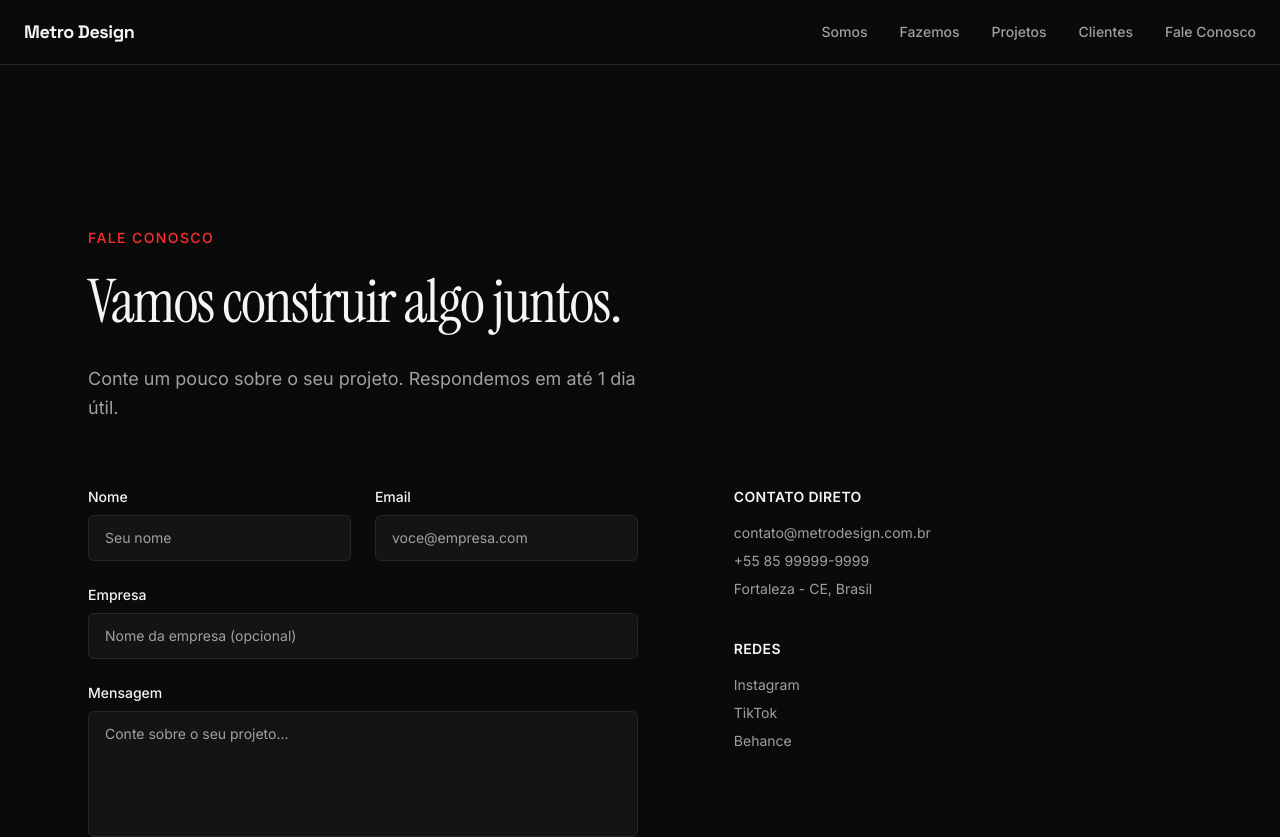
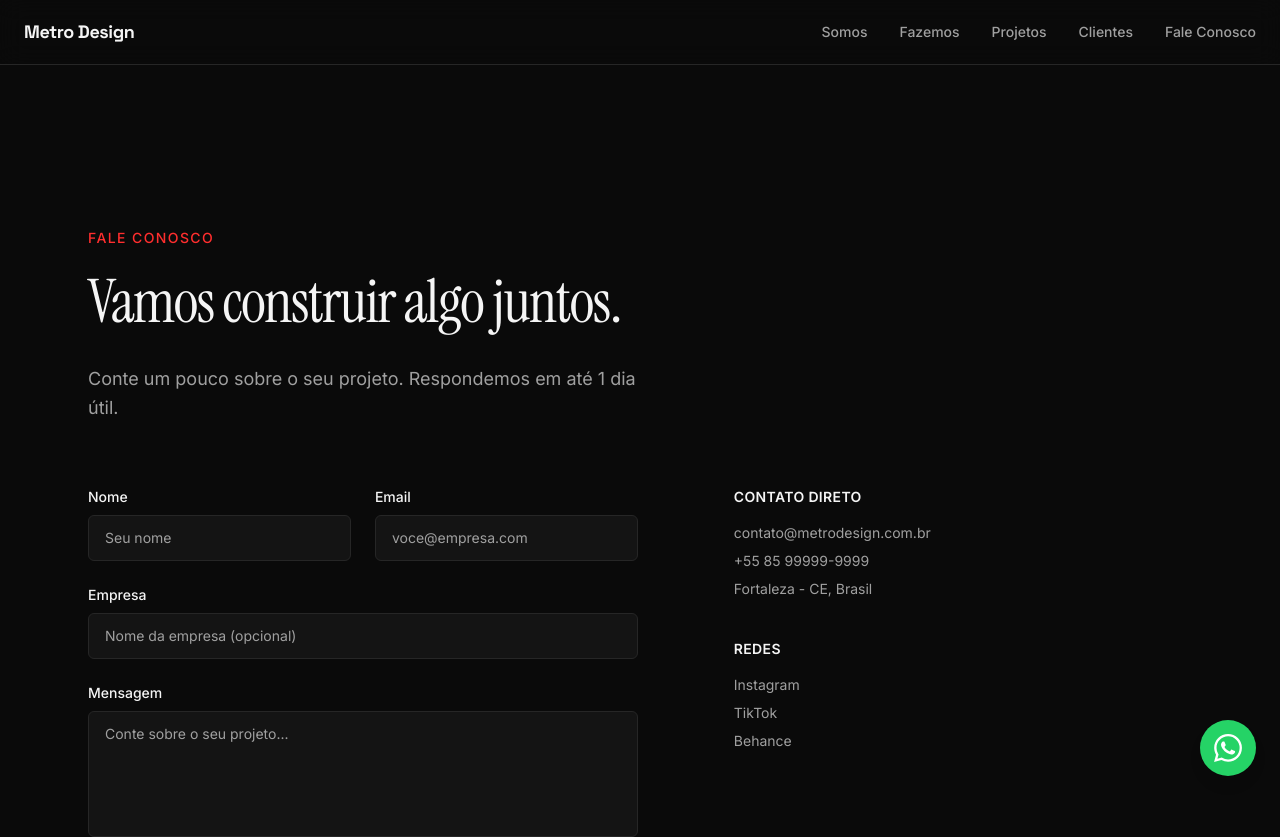
Before and after one commit to metrodsgn/metro-design, a Next.js app: page /contato in a window 1280 px wide. Shown: the top 837 px of the page. Built offline with nearby package versions, Linux system fonts and the light colour scheme.

Commit message:
feat: adiciona botão flutuante de WhatsApp

```diff
--- a/app/layout.tsx
+++ b/app/layout.tsx
@@ -3,6 +3,7 @@
 import { Header } from "@/components/layout/Header";
 import { Footer } from "@/components/layout/Footer";
 import { SmoothScroll } from "@/components/ui/SmoothScroll";
+import { WhatsAppButton } from "@/components/ui/WhatsAppButton";
 import "./globals.css";
 
 const spaceGrotesk = Space_Grotesk({
@@ -44,6 +45,7 @@
           <Header />
           <main>{children}</main>
           <Footer />
+          <WhatsAppButton />
         </SmoothScroll>
       </body>
     </html>
--- /dev/null
+++ b/components/ui/WhatsAppButton.tsx
@@ -0,0 +1,30 @@
+import { CONTACT } from "@/lib/constants";
+
+export function WhatsAppButton() {
+  const message = encodeURIComponent(
+    "Olá! Vim pelo site da Metro Design e gostaria de conversar sobre um projeto.",
+  );
+  const href = `https://wa.me/${CONTACT.whatsapp}?text=${message}`;
+
+  return (
+    <a
+      href={href}
+      target="_blank"
+      rel="noopener noreferrer"
+      aria-label="Falar no WhatsApp"
+      className="group fixed right-6 bottom-6 z-50 flex h-14 w-14 items-center justify-center rounded-full bg-[#25D366] text-white shadow-lg transition-all duration-300 hover:scale-110 hover:shadow-xl"
+    >
+      {/* Ícone do WhatsApp (SVG oficial) */}
+      <svg
+        xmlns="http://www.w3.org/2000/svg"
+        width="28"
+        height="28"
+        viewBox="0 0 24 24"
+        fill="currentColor"
+        aria-hidden="true"
+      >
+        <path d="M17.472 14.382c-.297-.149-1.758-.867-2.03-.967-.273-.099-.471-.148-.67.15-.197.297-.767.966-.94 1.164-.173.199-.347.223-.644.075-.297-.15-1.255-.463-2.39-1.475-.883-.788-1.48-1.761-1.653-2.059-.173-.297-.018-.458.13-.606.134-.133.298-.347.446-.52.149-.174.198-.298.298-.497.099-.198.05-.371-.025-.52-.075-.149-.669-1.612-.916-2.207-.242-.579-.487-.5-.669-.51-.173-.008-.371-.01-.57-.01-.198 0-.52.074-.792.372-.272.297-1.04 1.016-1.04 2.479 0 1.462 1.065 2.875 1.213 3.074.149.198 2.096 3.2 5.077 4.487.709.306 1.262.489 1.694.625.712.227 1.36.195 1.871.118.571-.085 1.758-.719 2.006-1.413.248-.694.248-1.289.173-1.413-.074-.124-.272-.198-.57-.347m-5.421 7.403h-.004a9.87 9.87 0 01-5.031-1.378l-.361-.214-3.741.982.998-3.648-.235-.374a9.86 9.86 0 01-1.51-5.26c.001-5.45 4.436-9.884 9.888-9.884 2.64 0 5.122 1.03 6.988 2.898a9.825 9.825 0 012.893 6.994c-.003 5.45-4.437 9.884-9.885 9.884m8.413-18.297A11.815 11.815 0 0012.05 0C5.495 0 .16 5.335.157 11.892c0 2.096.547 4.142 1.588 5.945L.057 24l6.305-1.654a11.882 11.882 0 005.683 1.448h.005c6.554 0 11.89-5.335 11.893-11.893a11.821 11.821 0 00-3.48-8.413z" />
+      </svg>
+    </a>
+  );
+}
```
